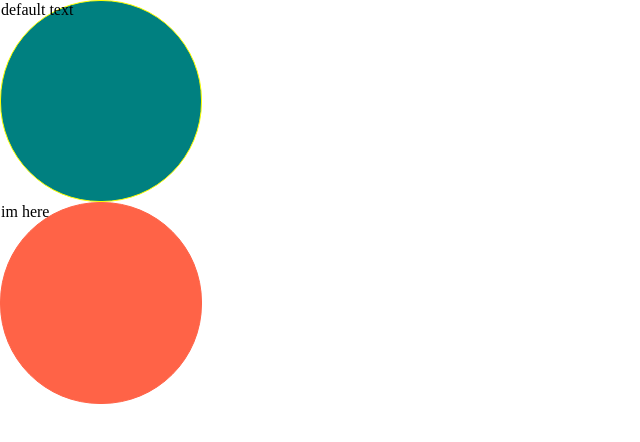
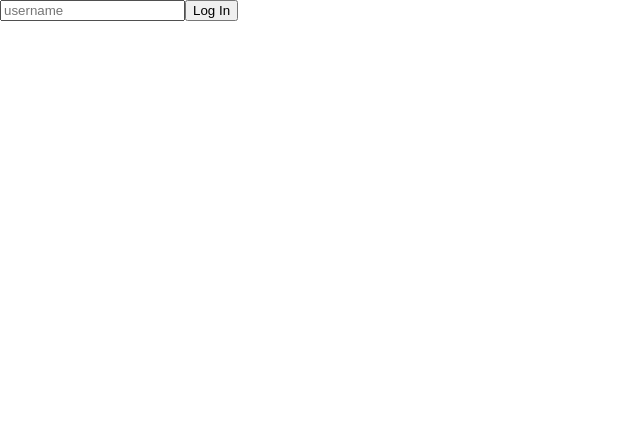
Before and after one commit to 21people/react-masterclass, a React (Create React App) app: page / in a window 1280 px wide. Shown: the top 442 px of the page, without its empty margins (0-640 px from the left). Built offline with nearby package versions, Linux system fonts and the light colour scheme.

Commit message:
form using State

```diff
--- a/src/App.tsx
+++ b/src/App.tsx
@@ -1,10 +1,28 @@
-import Circle from "./Circle";
+import React, { useState } from "react";
 
 function App() {
+  const [value, setValue] = useState("");
+  const onValueChange = (event: React.FormEvent<HTMLInputElement>) => {
+    const {
+      currentTarget: { value },
+    } = event;
+    setValue(value);
+  };
+  const onSubmit = (event: React.FormEvent<HTMLFormElement>) => {
+    event.preventDefault();
+    console.log("hello", value);
+  };
   return (
     <div>
-      <Circle bgColor="teal" borderColor="yellow" />
-      <Circle bgColor="tomato" text="im here" />
+      <form onSubmit={onSubmit}>
+        <input
+          value={value}
+          onChange={onValueChange}
+          type="text"
+          placeholder="username"
+        />
+        <button>Log In</button>
+      </form>
     </div>
   );
 }
--- a/src/Circle.tsx
+++ /dev/null
@@ -1,29 +0,0 @@
-import styled from "styled-components";
-
-interface ContainerProps {
-  bgColor: string;
-  borderColor: string;
-}
-interface CircleProps {
-  bgColor: string;
-  borderColor?: string;
-  text?: string;
-}
-
-const Container = styled.div<ContainerProps>`
-  width: 200px;
-  height: 200px;
-  background-color: ${(props) => props.bgColor};
-  border: 1px solid ${(props) => props.borderColor};
-  border-radius: 100px;
-`;
-
-function Circle({ bgColor, borderColor, text = "default text" }: CircleProps) {
-  return (
-    <Container bgColor={bgColor} borderColor={borderColor ?? bgColor}>
-      {text}
-    </Container>
-  );
-}
-
-export default Circle;
--- a/src/index.tsx
+++ b/src/index.tsx
@@ -1,10 +1,14 @@
 import React from "react";
 import ReactDOM from "react-dom";
+import { ThemeProvider } from "styled-components";
 import App from "./App";
+import { lightTheme } from "./Theme";
 
 ReactDOM.render(
   <React.StrictMode>
-    <App />
+    <ThemeProvider theme={lightTheme}>
+      <App />
+    </ThemeProvider>
   </React.StrictMode>,
   document.getElementById("root")
 );
--- /dev/null
+++ b/src/theme.ts
@@ -0,0 +1,12 @@
+import { DefaultTheme } from "styled-components";
+
+export const lightTheme: DefaultTheme = {
+  bgColor: "white",
+  textColor: "black",
+  btnColor: "tomato",
+};
+export const darkTheme: DefaultTheme = {
+  bgColor: "black",
+  textColor: "white",
+  btnColor: "teal",
+};
```
Also changed, not shown: src/styled.d.ts (added, +11 -0 lines).
